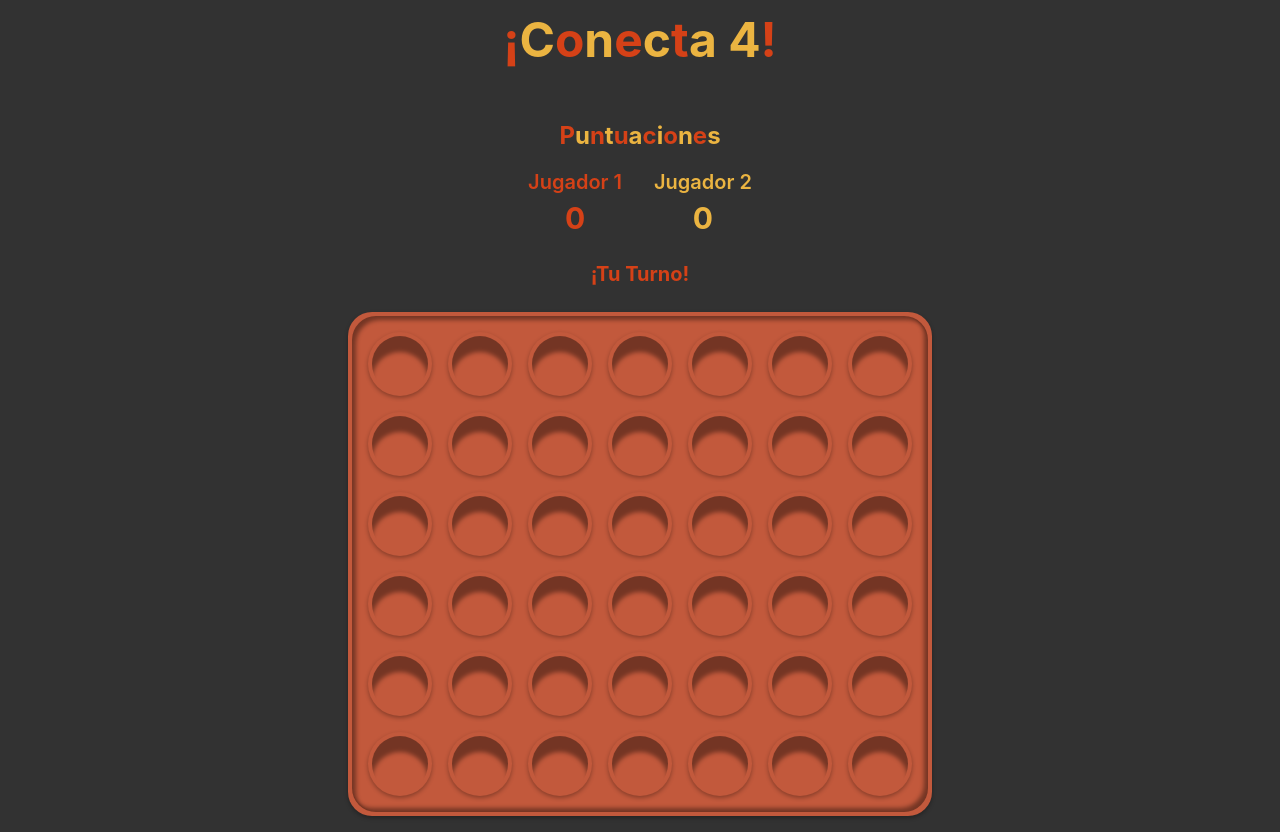
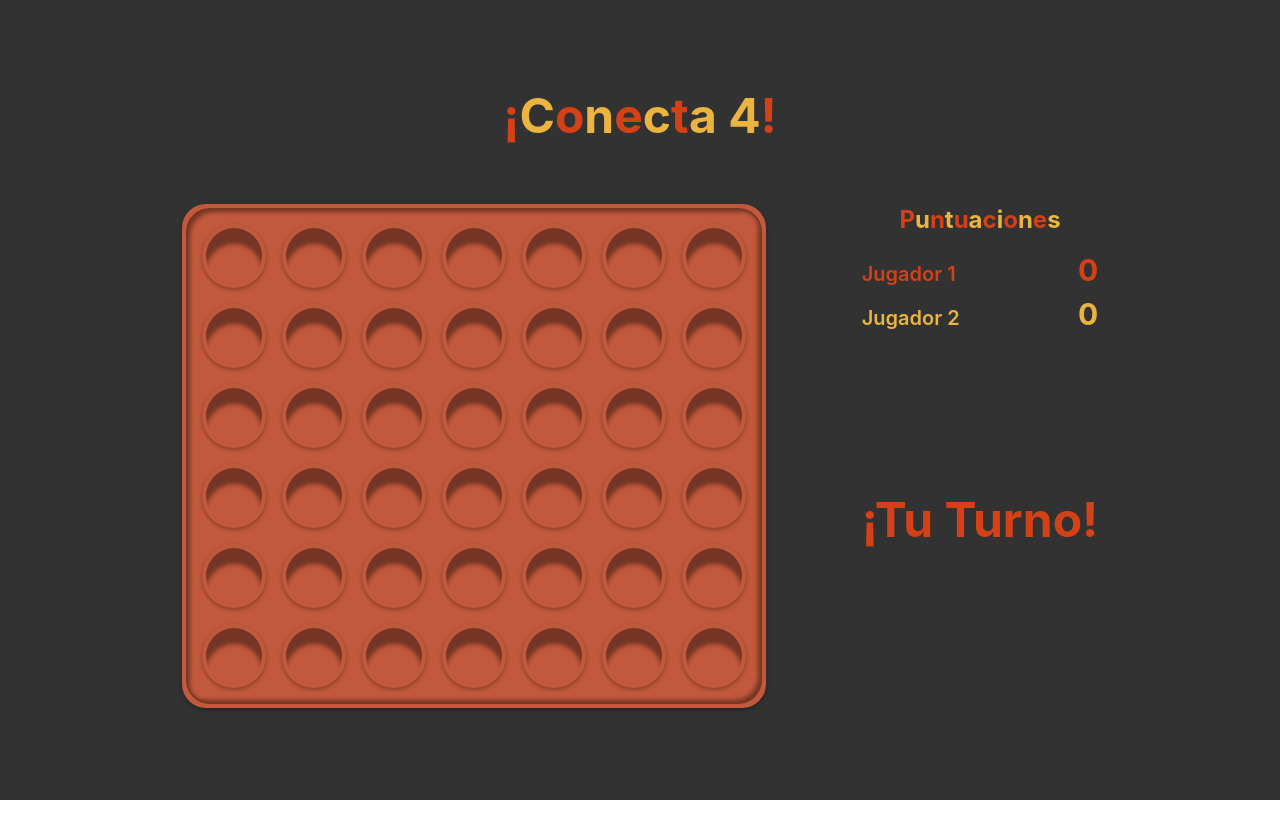
Before and after one commit to LeonidasGarcia/connect-4, a React (Vite) app: page / in a window 1280 px wide. After the commit the page ends 800 px from the top, so only its background shows below. Built offline with nearby package versions, Linux system fonts and the light colour scheme.

Commit message:
feat: restructure App component layout and enhance Scoreboard and GameStatus styling

```diff
--- a/src/App.tsx
+++ b/src/App.tsx
@@ -14,13 +14,34 @@ export default function App() {
 
   return (
     <div
-      className="min-h-screen flex flex-col items-center justify-center p-4 gap-6"
+      className="min-h-screen flex items-center justify-center p-4"
       style={{ backgroundColor: '#323232' }}
     >
-      <GameTitle />
-      <Scoreboard scorePlayer1={scorePlayer1} scorePlayer2={scorePlayer2} />
-      <GameStatus isCurrentPlayerTurn={currentPlayer} localPlayer={localPlayer} />
-      <Board currentPlayer={currentPlayer} />
+      {/* Contenedor principal con flex-col para organizar todo el contenido. */}
+      <div className="flex flex-col items-center gap-8">
+        {/* Titulo del juego en la parte superior. */}
+        <GameTitle />
+
+        {/* Contenedor inferior con Board a la izquierda y componentes a la derecha. */}
+        <div className="flex flex-row items-stretch gap-8 md:gap-24">
+          {/* Board a la izquierda. */}
+          <Board currentPlayer={currentPlayer} />
+
+          {/* Contenedor derecho: Scoreboard y GameStatus. */}
+          <div className="flex flex-col flex-1">
+            <Scoreboard
+              scorePlayer1={scorePlayer1}
+              scorePlayer2={scorePlayer2}
+            />
+            <div className="flex flex-1 justify-center items-center">
+              <GameStatus
+                isCurrentPlayerTurn={currentPlayer}
+                localPlayer={localPlayer}
+              />
+            </div>
+          </div>
+        </div>
+      </div>
     </div>
   );
 }
--- a/src/components/GameStatus.tsx
+++ b/src/components/GameStatus.tsx
@@ -25,7 +25,7 @@ export function GameStatus({
 
   return (
     <div className="flex flex-col items-center">
-      <p className="text-lg sm:text-xl font-bold">
+      <p className="text-lg sm:text-5xl font-bold">
         {letters.map((letter, index) => (
           <span key={index} style={{ color: COLORS[colorIndex] }}>
             {letter}
--- a/src/components/Scoreboard.tsx
+++ b/src/components/Scoreboard.tsx
@@ -24,9 +24,8 @@ export function Scoreboard({ scorePlayer1, scorePlayer2 }: ScoreboardProps) {
           </span>
         ))}
       </h2>
-      <div className="flex gap-8">
       {/* Fila del Jugador 1. */}
-        <div className="flex flex-col items-center gap-1">
+      <div className="flex w-full justify-between items-baseline gap-1">
         <span
           className="text-lg sm:text-xl font-semibold"
           style={{ color: COLORS[PLAYER_1] }}
@@ -41,7 +40,7 @@ export function Scoreboard({ scorePlayer1, scorePlayer2 }: ScoreboardProps) {
         </span>
       </div>
       {/* Fila del Jugador 2. */}
-        <div className="flex flex-col items-center gap-1">
+      <div className="flex w-full justify-between items-baseline gap-1">
         <span
           className="text-lg sm:text-xl font-semibold"
           style={{ color: COLORS[PLAYER_2] }}
@@ -56,6 +55,5 @@ export function Scoreboard({ scorePlayer1, scorePlayer2 }: ScoreboardProps) {
         </span>
       </div>
     </div>
-    </div>
   );
 }
```
Lines whose indentation alone changed are shown as unchanged.
